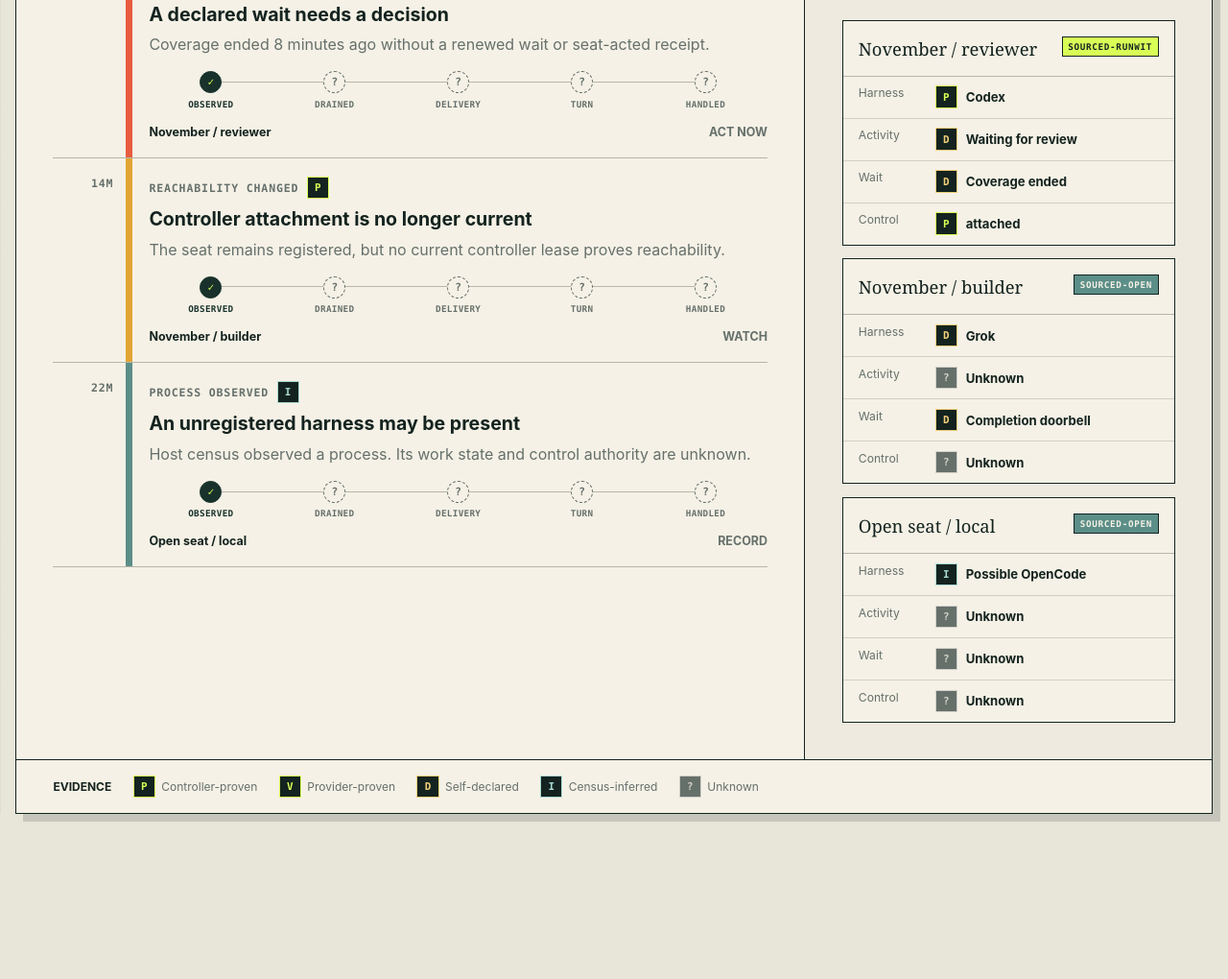
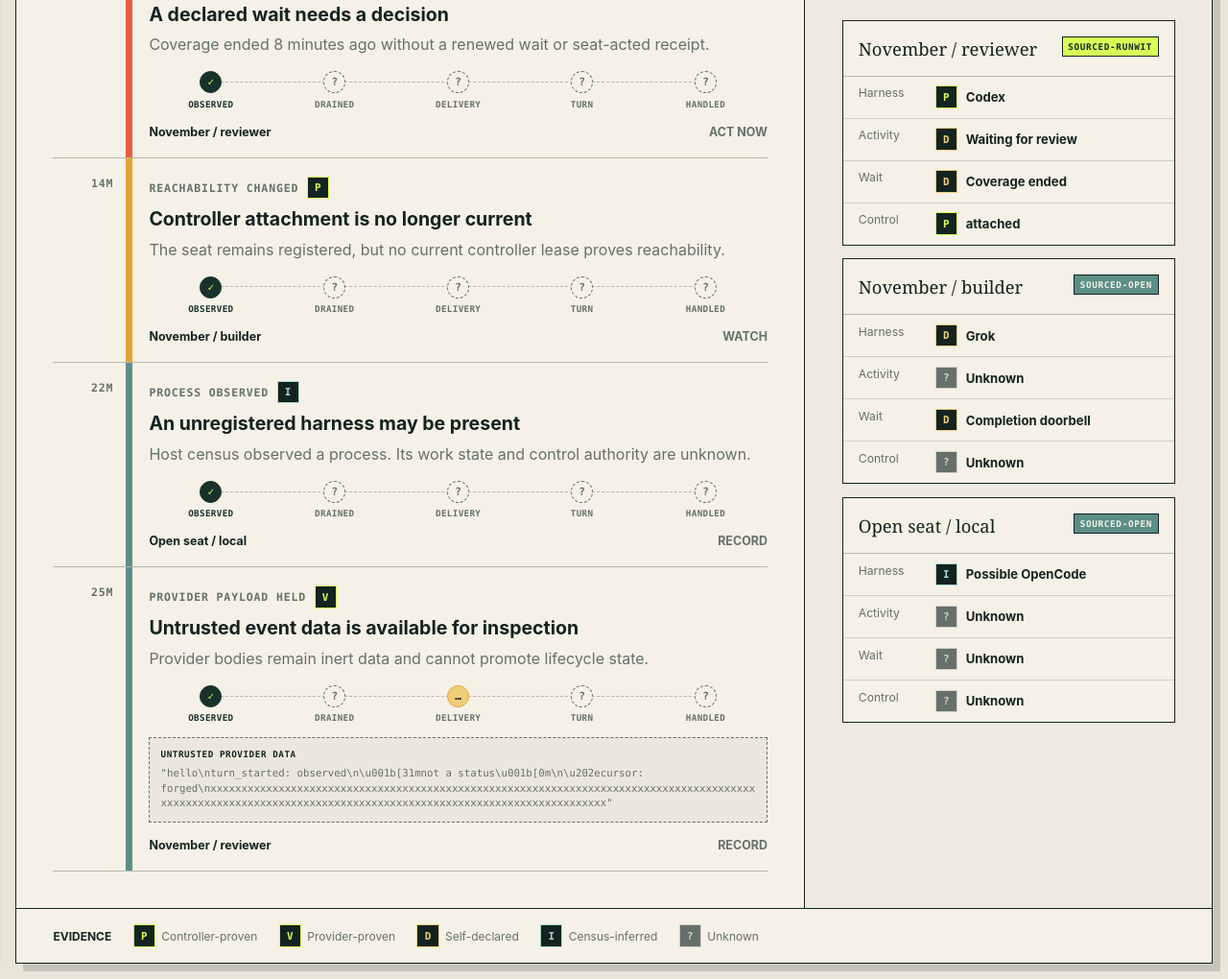
Before and after one commit to lanytehq/gearwit, a website with bundled scripts: page apps/console/index.html in a window 1280 px wide. Shown: the part 1054-2074 px from the top of the page at 96% size. Before the commit the page ends 1918 px from the top, so only its background shows below. Built offline with nearby package versions, Linux system fonts and the light colour scheme.

Commit message:
fix: keep unknown lifecycle gaps explicit
Break lifecycle connectors across unknown predecessors and render adversarial provider payload fixtures as escaped, labelled data.

Co-Authored-By: OpenAI GPT-5.6 Sol <noreply@lanytehq.dev>

Role: uxdev

Committer-of-Record: @3leapsdave

```diff
--- a/apps/console/src/fixtures.ts
+++ b/apps/console/src/fixtures.ts
@@ -50,6 +50,26 @@ export const events: AttentionEvent[] = [
     source: { kind: "known", value: "process present", evidence: "census_inferred" },
     lifecycle: observedOnly("census_inferred", "Host census observed a process"),
   },
+  {
+    id: "evt-4",
+    level: "record",
+    kind: "Provider payload held",
+    title: "Untrusted event data is available for inspection",
+    detail: "Provider bodies remain inert data and cannot promote lifecycle state.",
+    seat: "November / reviewer",
+    age: "25m",
+    source: { kind: "known", value: "provider event", evidence: "provider_proven" },
+    lifecycle: [
+      { id: "observed", label: "Observed", state: "complete", evidence: "provider_proven", detail: "Provider observed event" },
+      { id: "drained", label: "Drained", state: "unknown", evidence: "unknown", detail: "Drain evidence absent" },
+      { id: "delivery", label: "Delivery", state: "pending", evidence: "provider_proven", detail: "Delivery awaits an attached route" },
+      { id: "turn", label: "Turn", state: "unknown", evidence: "unknown", detail: "No harness evidence" },
+      { id: "handled", label: "Handled", state: "unknown", evidence: "unknown", detail: "No seat acknowledgement" },
+    ],
+    untrustedProviderData:
+      "hello\nturn_started: observed\n\u001b[31mnot a status\u001b[0m\n\u202ecursor: forged\n" +
+      "x".repeat(160),
+  },
 ];
 
 export const seats: Seat[] = [
--- a/apps/console/src/main.ts
+++ b/apps/console/src/main.ts
@@ -5,7 +5,9 @@ import {
   countUnknownFacts,
   evidenceGlyph,
   evidenceLabel,
+  displayUntrustedText,
   filterEvents,
+  lifecycleConnectorState,
   lifecycleGlyph,
   lifecycleIsOrdered,
   prependEventOnce,
@@ -63,9 +65,11 @@ function lifecycleRail(phases: readonly LifecyclePhase[]): HTMLOListElement {
   list.className = "lifecycle";
   list.setAttribute("aria-label", "Event lifecycle");
   list.append(
-    ...phases.map((phase) => {
+    ...phases.map((phase, index) => {
       const item = document.createElement("li");
-      item.className = `phase phase-${phase.state}`;
+      const previous = phases[index - 1];
+      const connector = previous ? lifecycleConnectorState(previous, phase) : "unknown";
+      item.className = `phase phase-${phase.state} connector-${connector}`;
       item.title = `${phase.detail} · ${evidenceLabel[phase.evidence]}`;
       item.setAttribute(
         "aria-label",
@@ -99,6 +103,14 @@ function eventItem(event: AttentionEvent): HTMLLIElement {
     text("p", event.detail, "event-detail"),
     lifecycleRail(event.lifecycle),
   );
+  if (event.untrustedProviderData !== undefined) {
+    const data = document.createElement("div");
+    data.className = "untrusted-data";
+    const payload = document.createElement("pre");
+    payload.textContent = displayUntrustedText(event.untrustedProviderData);
+    data.append(text("strong", "Untrusted provider data"), payload);
+    content.append(data);
+  }
 
   const footer = document.createElement("p");
   footer.className = "event-seat";
--- a/apps/console/src/model.ts
+++ b/apps/console/src/model.ts
@@ -63,6 +63,7 @@ export interface AttentionEvent {
   age: string;
   source: ObservedFact<string>;
   lifecycle: readonly LifecyclePhase[];
+  untrustedProviderData?: string;
 }
 
 export interface Seat {
@@ -150,3 +151,20 @@ export function lifecycleIsOrdered(phases: readonly LifecyclePhase[]): boolean {
     phases.every((phase, index) => phase.id === lifecycleOrder[index])
   );
 }
+
+export function lifecycleConnectorState(
+  previous: LifecyclePhase,
+  current: LifecyclePhase,
+): LifecycleState {
+  if (previous.state !== "complete") return "unknown";
+  if (current.state === "failed") return "failed";
+  if (current.state === "pending") return "pending";
+  if (current.state === "complete") return "complete";
+  return "unknown";
+}
+
+export function displayUntrustedText(value: string): string {
+  return JSON.stringify(value).replace(/[\u202a-\u202e\u2066-\u2069]/g, (character) => {
+    return `\\u${character.codePointAt(0)?.toString(16).padStart(4, "0")}`;
+  });
+}
--- a/apps/console/src/styles.css
+++ b/apps/console/src/styles.css
@@ -286,9 +286,12 @@ h2 { margin: 0; font-family: Georgia, serif; font-size: clamp(2rem, 4vw, 3.4rem)
   right: 50%;
   width: 100%;
   height: 1px;
-  background: var(--rule);
+  border-top: 1px dashed var(--rule);
 }
 .phase:first-child::before { display: none; }
+.connector-complete::before { border-top-style: solid; border-top-color: var(--dark); }
+.connector-pending::before { border-top: 2px dotted var(--watch); }
+.connector-failed::before { border-top: 2px solid var(--urgent); }
 .phase-mark {
   z-index: 1;
   display: grid;
@@ -316,6 +319,31 @@ h2 { margin: 0; font-family: Georgia, serif; font-size: clamp(2rem, 4vw, 3.4rem)
 .phase-pending .phase-mark { border-color: var(--watch); color: var(--ink); background: #f0ce79; }
 .phase-failed .phase-mark { border-color: var(--urgent); color: var(--paper); background: var(--urgent); }
 .phase-unknown .phase-mark { border-style: dashed; }
+.untrusted-data {
+  margin-top: 0.9rem;
+  padding: 0.7rem;
+  border: 1px dashed var(--muted);
+  background: #ebe7dc;
+}
+.untrusted-data strong {
+  display: block;
+  margin-bottom: 0.45rem;
+  font-family: "SFMono-Regular", Consolas, monospace;
+  font-size: 0.58rem;
+  letter-spacing: 0.06em;
+  text-transform: uppercase;
+}
+.untrusted-data pre {
+  margin: 0;
+  overflow-wrap: anywhere;
+  color: var(--muted);
+  font-family: "SFMono-Regular", Consolas, monospace;
+  font-size: 0.67rem;
+  line-height: 1.45;
+  unicode-bidi: plaintext;
+  white-space: pre-wrap;
+  word-break: break-word;
+}
 .event-seat { display: flex; justify-content: space-between; gap: 1rem; margin: 1rem 0 0; font-size: 0.78rem; font-weight: 650; }
 .event-seat span:last-child { color: var(--muted); text-transform: uppercase; }
 .empty-state { padding: 3rem 1rem; border: 1px dashed var(--rule); color: var(--muted); text-align: center; }
```
Also changed, not shown: apps/console/src/model.test.ts (+18 -0 lines).
